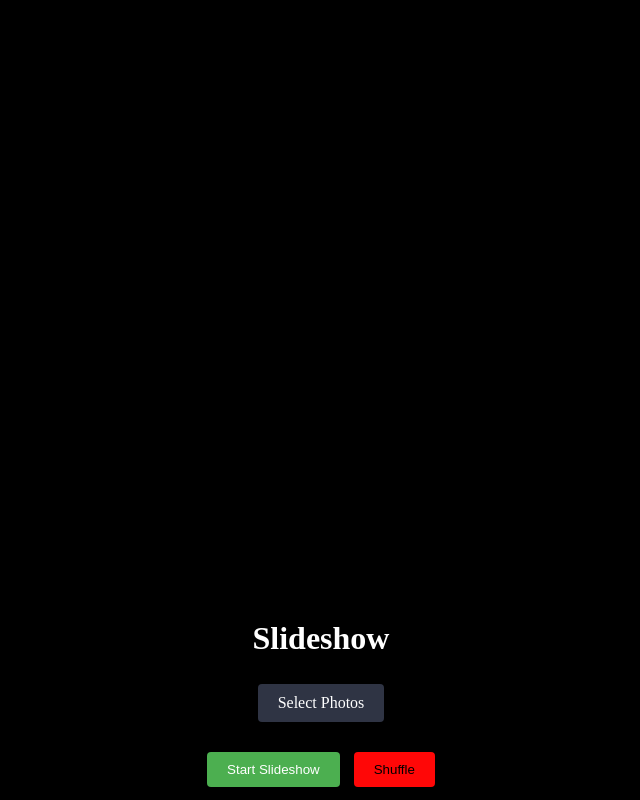
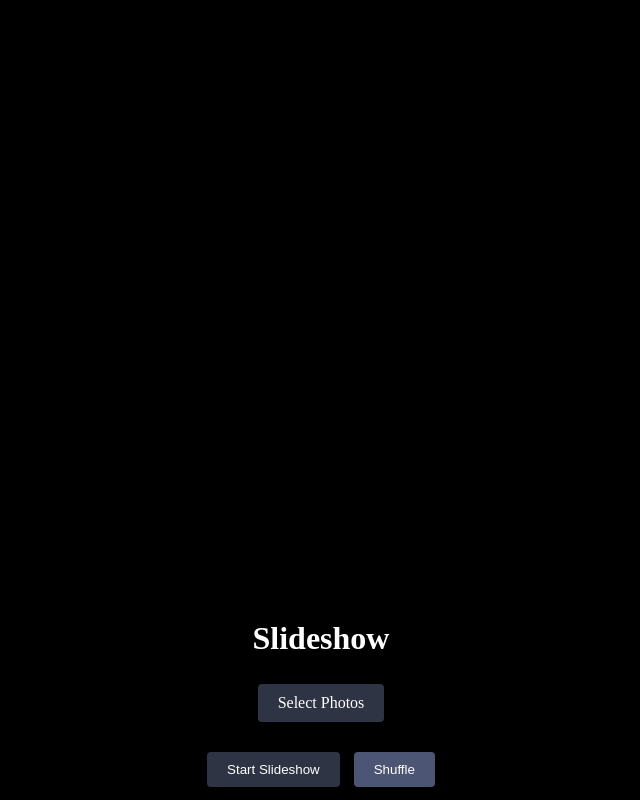
Before and after one commit to ebootehsaz/slideshow, a plain HTML site: page index.html in a window 1280 px wide. Both pictures are taken after a click on the button "Shuffle". Shown: the part 209-1009 px from the top of the page, without its empty margins (319-959 px from the left). Drawn offline with Linux system fonts and the light colour scheme.

Commit message:
cleaned up

```diff
--- a/styles.css
+++ b/styles.css
@@ -17,7 +17,7 @@ body {
     max-width: 100%;
     max-height: 100%;
     object-fit: contain;
-    transition: opacity 0.5s ease-in-out; /* Add this line */
+    transition: opacity 3.5s ease-in-out;
 }
 
 #controls-container {
@@ -35,26 +35,11 @@ input[type="file"] {
     display: none;
 }
 
-button {
-    padding: 10px 20px;
-    background-color: #4CAF50;
-    color: #fff;
-    border: none;
-    border-radius: 4px;
-    cursor: pointer;
-    margin: 5px;
-}
-
-button.active {
-    background-color: #ff0707;
-    color: #000;
-}
-
 input[type="file"] {
     display: none;
 }
 
-#file-label {
+#file-label, button {
     display: inline-block;
     padding: 10px 20px;
     background-color: #2f3444;
@@ -65,6 +50,6 @@ input[type="file"] {
     margin: 5px;
 }
 
-#file-label:hover {
+#file-label:hover, button.active, button:hover {
     background-color: #4c5674;
 }
```
